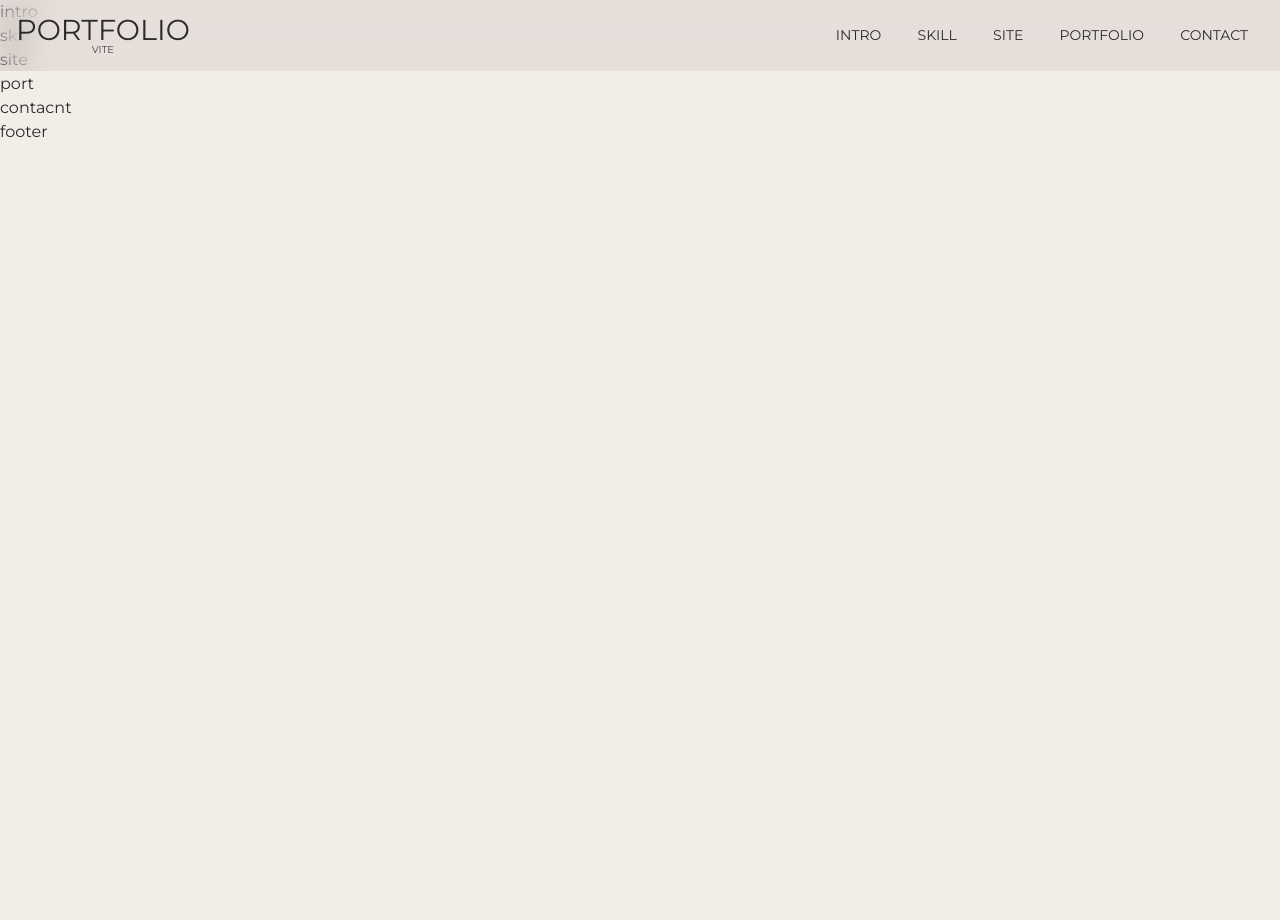
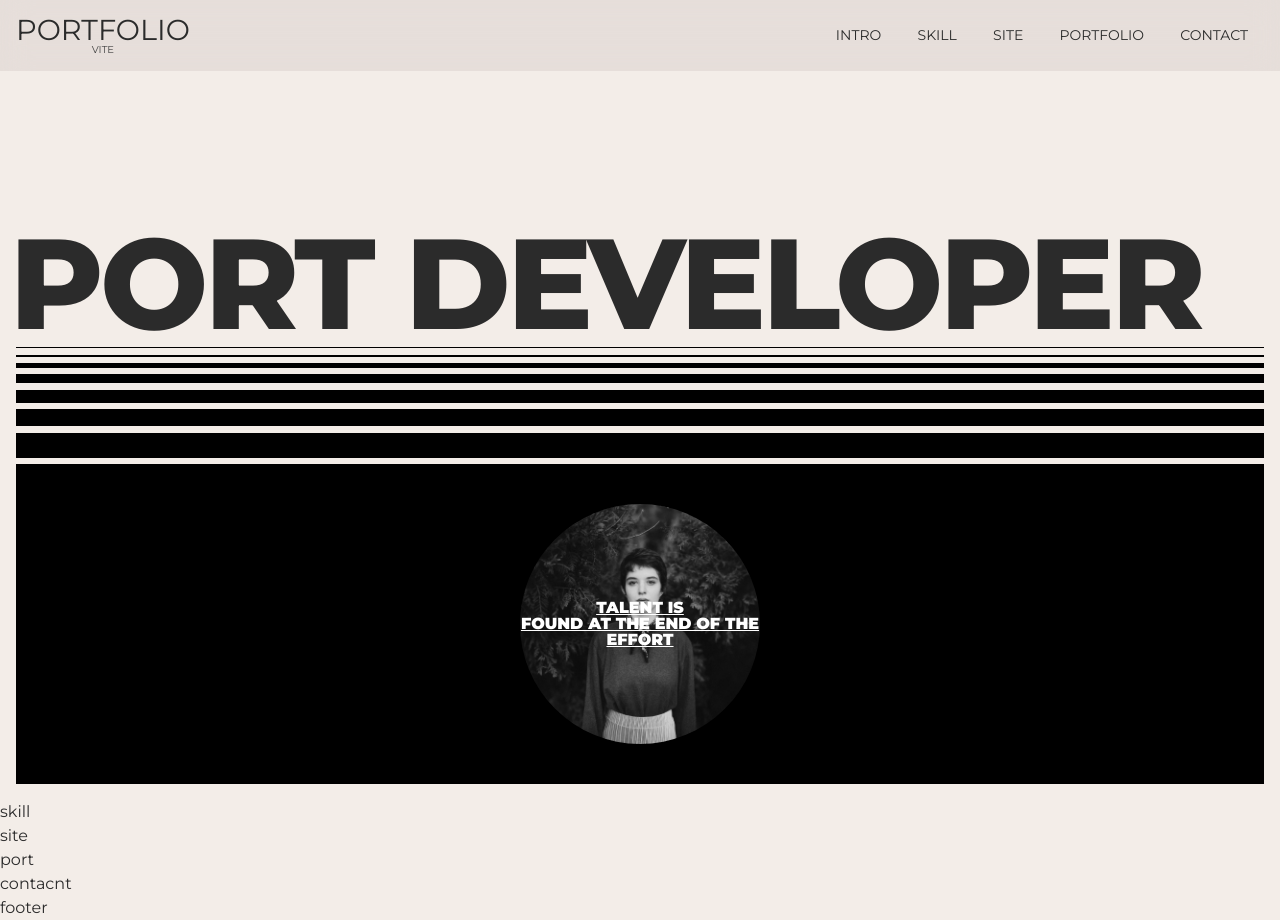
Before and after one commit to sjlee1220/port2023-vite, a website built with Vite: page src/index.html in a window 1280 px wide. Before the commit the page ends 800 px from the top, so only its background shows below. Built offline with nearby package versions, Linux system fonts and the light colour scheme; a small style sheet from the web is missing; a web font is replaced by a local one.

Commit message:
Intro Completed

```diff
--- a/src/assets/css/section/intro.css
+++ b/src/assets/css/section/intro.css
@@ -1,3 +1,141 @@
 #intro {
+  height: 100vh;
+}
 
+.intro__inner {
+  width: 100%;
+  height: 100%;
+  display: flex;
+  align-items: flex-start;
+  justify-content: flex-end;
+  flex-direction: column;
+  padding: 16px;
 }
+.intro__title {
+  font-size: 10vw;
+  text-transform: uppercase;
+  line-height: 1;
+  font-weight: 800;
+  white-space: nowrap;
+  text-indent: -0.5vw;
+  letter-spacing: -0.3vw;
+}
+.intro__text {
+  width: 100%;
+  height: 40vh;
+  background-color: var(--black);
+  color: var(--white);
+  display: flex;
+  align-items: center;
+  justify-content: center;
+  flex-direction: column;
+  position: relative;
+}
+.intro__text .text {
+  font-style: 3vw;
+  line-height: 1;
+  font-weight: 900;
+  text-transform: uppercase;
+  text-decoration: underline;
+  text-align: center;
+  position: relative;
+  z-index: 100;
+  transition: all 0.3s;
+  cursor: all-scroll;
+}
+.intro__text .img {
+  position: absolute;
+  left: 50%;
+  top: 50%;
+  transform: translate(-50%, -50%);
+  width: 30vh;
+  height: 30vh;
+  border-radius: 50%;
+  overflow: hidden;
+  filter: grayscale(100%);
+  transition: all 0.3s;
+}
+.intro__text:hover .text {
+  opacity: 0;
+}
+.intro__text:hover .img {
+  filter: grayscale(0);
+}
+
+.intro_lines {
+  width: 100%;
+}
+.intro_lines .line {
+  display: block;
+  width: 100%;
+  height: 1px;
+  background-color: var(--black);
+  margin-bottom: 0.5vw;
+}
+
+.intro_lines.bottom .line {
+  margin-top: 0.5vw;
+  margin-bottom: 0;
+  display: none;
+}
+
+.intro_lines .line:nth-child(1) {
+  height: 1px;
+}
+.intro_lines .line:nth-child(2) {
+  height: 2px;
+}
+.intro_lines .line:nth-child(3) {
+  height: 5px;
+}
+.intro_lines .line:nth-child(4) {
+  height: 9px;
+}
+.intro_lines .line:nth-child(5) {
+  height: 13px;
+}
+.intro_lines .line:nth-child(6) {
+  height: 17px;
+}
+.intro_lines .line:nth-child(7) {
+  height: 25px;
+}
+.intro_lines.bottom .line:nth-child(1) {
+  height: 25px;
+}
+.intro_lines.bottom .line:nth-child(2) {
+  height: 17px;
+}
+.intro_lines.bottom .line:nth-child(3) {
+  height: 13px;
+}
+.intro_lines.bottom .line:nth-child(4) {
+  height: 9px;
+}
+.intro_lines.bottom .line:nth-child(5) {
+  height: 5px;
+}
+.intro_lines.bottom .line:nth-child(6) {
+  height: 2px;
+}
+.intro_lines.bottom .line:nth-child(7) {
+  height: 1px;
+}
+
+@media (max-width: 800px) {
+  .intro__inner {
+    justify-content: center;
+  }
+  .intro_lines.bottom .line {
+    display: block;
+  }
+  .intro__text .text {
+    font-size: 24px;
+  }
+}
+
+@media (max-width: 320px) {
+  .intro__title {
+    display: none;
+  }
+}
--- a/src/index.html
+++ b/src/index.html
@@ -57,7 +57,38 @@
     </header>
     <!-- //header -->
     <main id="main" role="main">
-      <section id="intro">intro</section>
+      <section id="intro">
+        <div class="intro__inner">
+          <div class="intro__title">port developer</div>
+          <div class="intro_lines" aria-hidden="true">
+            <span class="line"></span>
+            <span class="line"></span>
+            <span class="line"></span>
+            <span class="line"></span>
+            <span class="line"></span>
+            <span class="line"></span>
+            <span class="line"></span>
+          </div>
+          <div class="intro__text">
+            <div class="text">
+            <div>talent is</div>
+            <div>found at the end of the</div>
+            <div>effort</div>
+            </div>
+            <div class="img">
+              <img src="assets/img/about.jpg" alt="About me">
+            </div>
+          </div>
+          <div class="intro_lines bottom" aria-hidden="true">
+            <span class="line"></span>
+            <span class="line"></span>
+            <span class="line"></span>
+            <span class="line"></span>
+            <span class="line"></span>
+            <span class="line"></span>
+            <span class="line"></span>
+        </div>
+      </section>
       <!-- //intro -->
       <section id="skill">skill</section>
       <!-- //skill -->
```
Also changed, not shown: src/assets/img/about.jpg (added), src/assets/img/arrow.svg (added), src/assets/img/port01.jpg (added), src/assets/img/port02.jpg (added), src/assets/img/port03.jpg (added), src/assets/img/port04.jpg (added), src/assets/img/port05.jpg (added), src/assets/img/port06.jpg (added), src/assets/img/port07.jpg (added), src/assets/img/port08.jpg (added), src/assets/img/port09.jpg (added), src/assets/img/port10.jpg (added).
